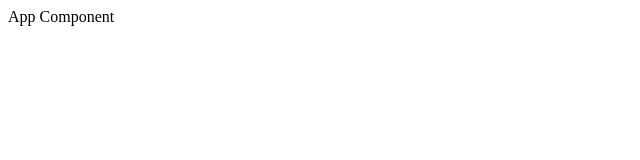
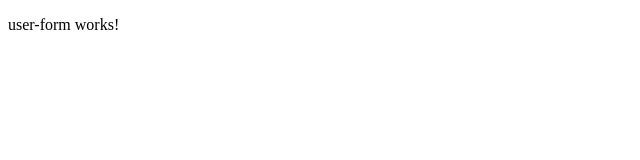
Before and after one commit to manpreet-16/AngularFormDesignAndValidation, an Angular app: page /form in a window 1280 px wide. Before the commit this address led to /. Shown: the top 160 px of the page, without its empty margins (0-640 px from the left). Built offline with nearby package versions, Linux system fonts and the light colour scheme.

Commit message:
set routing

```diff
--- a/src/app/app-routing.module.ts
+++ b/src/app/app-routing.module.ts
@@ -1,7 +1,11 @@
 import { NgModule } from '@angular/core';
 import { Routes, RouterModule } from '@angular/router';
+import { UserFormComponent } from './user-form/user-form.component';
 
-const routes: Routes = [];
+const routes: Routes = [
+  {path:'',redirectTo:'/form',pathMatch:'full'},
+  {path:'form',component:UserFormComponent}
+];
 
 @NgModule({
   imports: [RouterModule.forRoot(routes)],
--- a/src/app/app.component.html
+++ b/src/app/app.component.html
@@ -1 +1 @@
-App Component
+<router-outlet></router-outlet>
--- a/src/app/app.module.ts
+++ b/src/app/app.module.ts
@@ -3,10 +3,12 @@ import { NgModule } from '@angular/core';
 
 import { AppRoutingModule } from './app-routing.module';
 import { AppComponent } from './app.component';
+import { UserFormComponent } from './user-form/user-form.component';
 
 @NgModule({
   declarations: [
-    AppComponent
+    AppComponent,
+    UserFormComponent
   ],
   imports: [
     BrowserModule,
--- /dev/null
+++ b/src/app/user-form/user-form.component.html
@@ -0,0 +1 @@
+<p>user-form works!</p>
--- /dev/null
+++ b/src/app/user-form/user-form.component.ts
@@ -0,0 +1,15 @@
+import { Component, OnInit } from '@angular/core';
+
+@Component({
+  selector: 'app-user-form',
+  templateUrl: './user-form.component.html',
+  styleUrls: ['./user-form.component.css']
+})
+export class UserFormComponent implements OnInit {
+
+  constructor() { }
+
+  ngOnInit(): void {
+  }
+
+}
```
Also changed, not shown: src/app/user-form/user-form.component.css (added).
